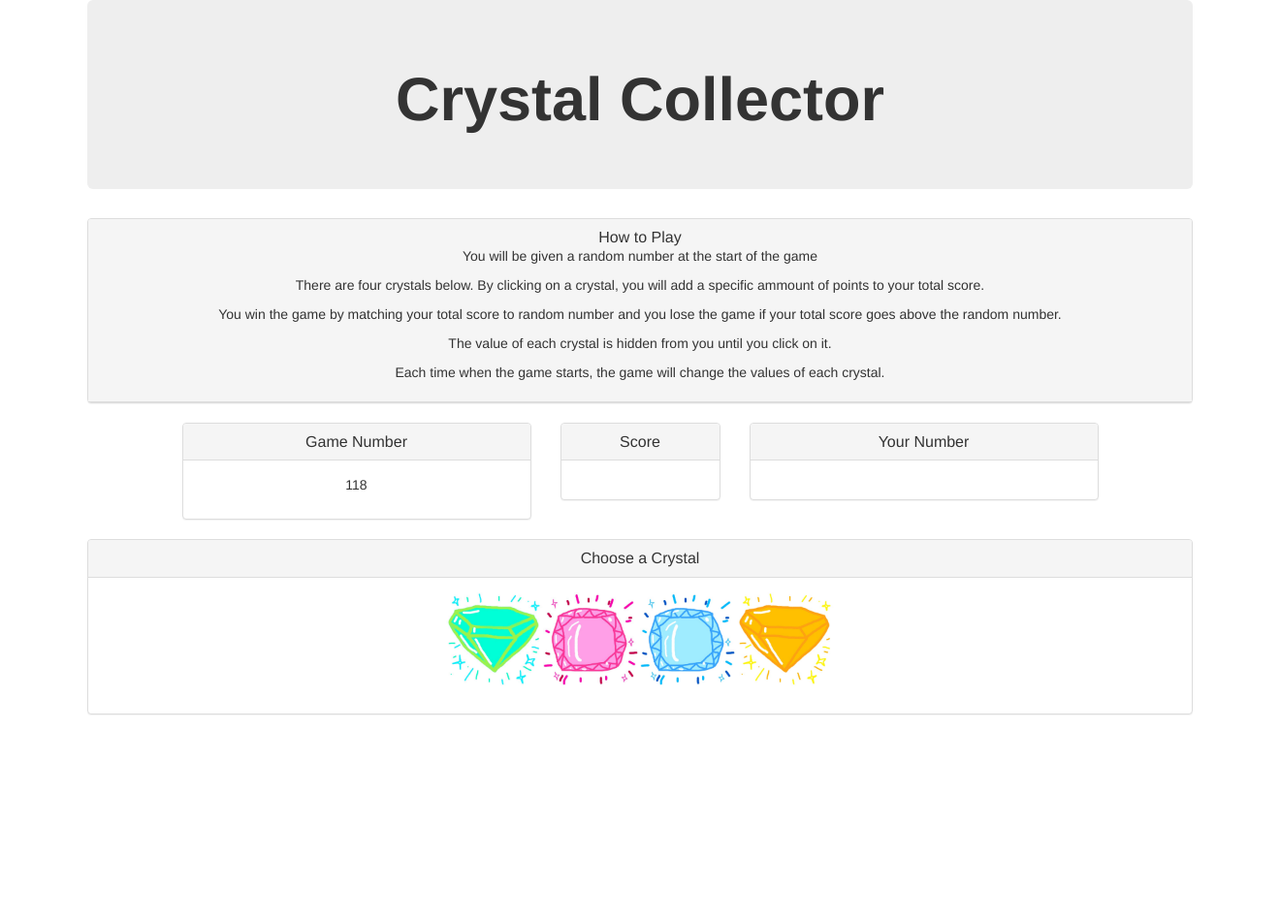
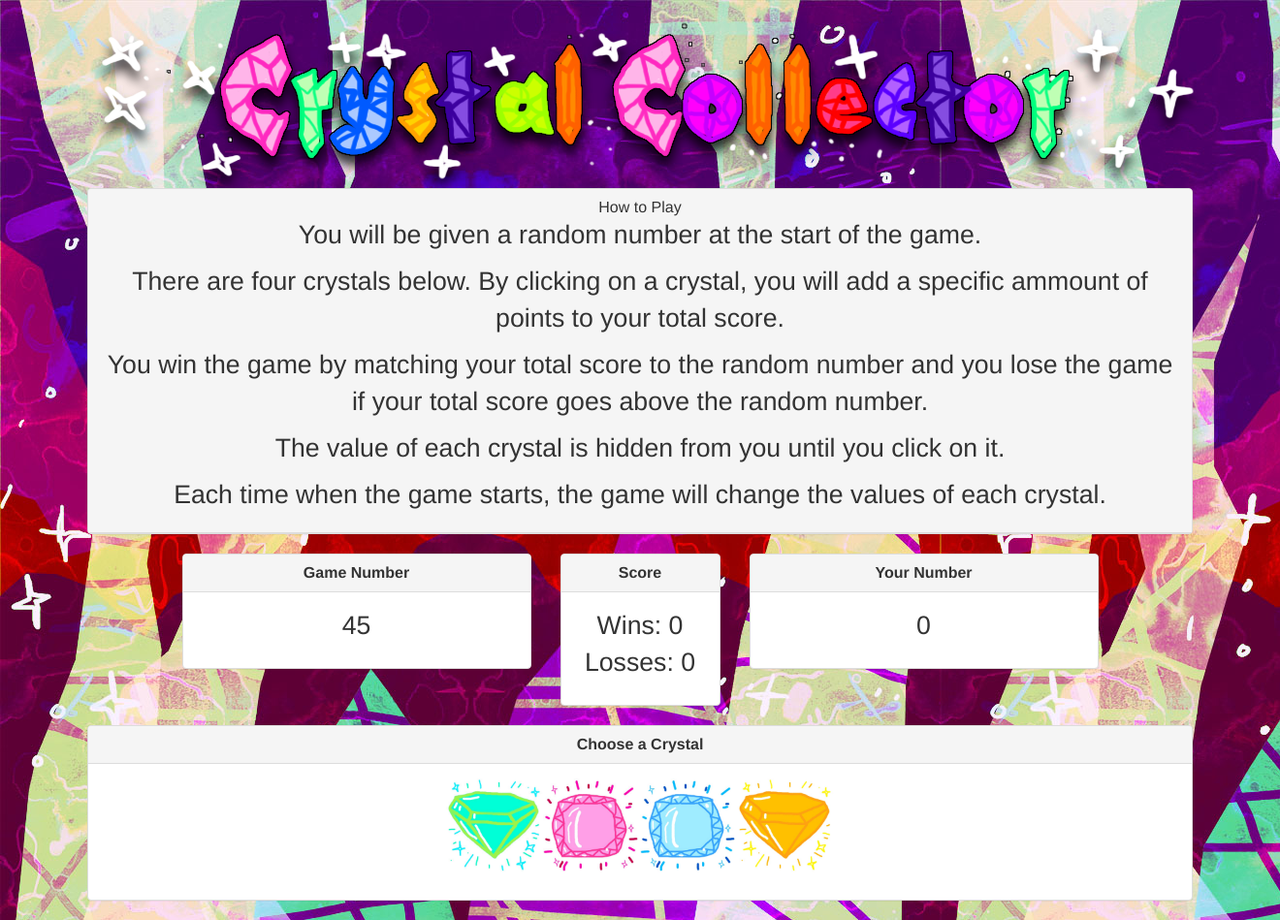
Before and after one commit to y908/week-4-game, a PHP site: page /index.html in a window 1320 px wide. Shown: the whole page at 97% size. Before the commit the page ends 737 px from the top, so only its background shows below. Run offline with PHP 8.4, Linux system fonts and the light colour scheme.

Commit message:
homework week4 edit 4

```diff
--- a/assets/css/style.css
+++ b/assets/css/style.css
@@ -1,7 +1,26 @@
-p {
-	text-align: center;
+body  {
+	background-image: url("../images/Cave2.jpg");
 }
+
 
 h3{
 	text-align: center;
+	font-size: 300px;
 }
+
+
+.title {
+	margin-top: 20px;
+	margin-right: 20px;
+	text-align: center;
+	color: #f87cee;
+	font-size: 80px;
+	font-family: Impact, Charcoal, sans-serif;
+	text-shadow: 2px 2px #000000;
+}
+
+p {
+	text-align: center;
+	font-size: 20pt;
+
+}
--- a/assets/javascript/game.js
+++ b/assets/javascript/game.js
@@ -13,33 +13,34 @@ var currentScore; // the players current score
 var gemNumber = [12, 3, 45, 5]; // buttons for gems
 var gemImage = ['assets/images/gem1.jpg', 'assets/images/gem2.jpg', 'assets/images/gem3.jpg', 'assets/images/gem4.jpg']; // buttons for gems
 var message; // alerts the user
-
+var wins = 0; //keeps score for game
+var losses = 0; //keeps score for game
 
 //----When the game starts------
 
 function newGame(){
 
+	//----The Game Score-----
+gameNumber = Math.floor((Math.random() * 108) + 12);
+
+// --------change game number-------------
+$("#gameNum").empty().append(gameNumber);
+
+
+ //----------gem number-------------------
 	for (var i=0; i< gemNumber.length; i++){
-		gemNumber[i] = Math.floor((Math.random() * 22) + 1);
+		gemNumber[i] = Math.floor((Math.random() * 9) + 1);
 	}
+
+//-----score---------
+$("#score").empty().append("Wins: " + wins + "<br>Losses: " + losses);
+
+UserScore = 0;
+$("#yourNum").html(UserScore);
 
 }
 
 newGame();
-
-//----The Game Score-----
-gameNumber = Math.floor((Math.random() * 108) + 12);
-$("#gameNum").append(gameNumber);
-
-
-
-
-//--------Value of Gem Buttons/ User Score--------------
-
-
-$(".gem1").on("click", function(){
-					alert("I was clicked.");
-					});
 
 
 // populate gems and display them
@@ -48,24 +49,29 @@ for (var i=0; i< gemNumber.length; i++){
 			gem2.attr('data-num', gemNumber[i]);
 			gem2.attr('src', gemImage[i]);
 			gem2.attr('alt', '');
-
-
-			// for debugging only
-			gem2.attr('title', gemNumber[i]);
-
-
-
-			gem2.attr('height', '100px');
+	   	gem2.attr('height', '100px');
 			gem2.addClass('gemTwo');
 
 			$('#gemButton').append(gem2);
 }
 
-
+//--------------wins and losses--------------
 
 $('.gemTwo').on('click', function(){
 	UserScore = UserScore + parseInt($(this).data('num'));
 	$('#yourNum').text(UserScore);
+
+
+if (UserScore == gameNumber){
+	alert('You won!');
+	wins++;
+	newGame();
+}else if (UserScore > gameNumber){
+	alert('You lost!');
+	losses++;
+	newGame();
+}
+
 });
 
 
--- a/index.html
+++ b/index.html
@@ -16,9 +16,10 @@
 <!--Container -->
 <div class="container">
 <!--Jumbotron with Title -->
-	<div class="jumbotron">
-		<h1 class= "text-center"><strong>Crystal Collector</strong></h1>
-	</div>
+ <div class="title">
+ 	<img src="assets/images/title.png">
+		<!--Crystal Collector-->
+ </div>
 
 	<div class="row">
 	<!--Left Side -->
@@ -28,9 +29,9 @@
 				<div class="panel-heading">
 					<h3 class="panel-title">How to Play</h3>
 					<div class="info">
-					<p>You will be given a random number at the start of the game</p>
+					<p>You will be given a random number at the start of the game.</p>
 					<p>There are four crystals below. By clicking on a crystal, you will add a specific ammount of points to your total score.</p>
-					<p>You win the game by matching your total score to random number and you lose the game if your total score goes above the random number.</p>
+					<p>You win the game by matching your total score to the random number and you lose the game if your total score goes above the random number.</p>
 					<p>The value of each crystal is hidden from you until you click on it.</p>
 					<p>Each time when the game starts, the game will change the values of each crystal.</p>
 					</div>
@@ -42,7 +43,7 @@
 		<div class="col-md-offset-1 col-lg-4">
 			<div class="panel panel-default">
 				<div class="panel-heading">
-					<h3 class="panel-title">Game Number</h3>
+					<h3 class="panel-title"><strong>Game Number</strong></h3>
 				</div>
 				<div class="panel-body">
 					<div class="text-center">
@@ -55,7 +56,7 @@
     <div class="col-lg-2">
 			<div class="panel panel-default">
 				<div class="panel-heading">
-					<h3 class="panel-title">Score</h3>
+					<h3 class="panel-title"><strong>Score</strong></h3>
 				</div>
 				<div class="panel-body">
 					<div class="text-center">
@@ -69,7 +70,7 @@
 		<div class="col-lg-4">
 			<div class="panel panel-default">
 				<div class="panel-heading">
-					<h3 class="panel-title">Your Number</h3>
+					<h3 class="panel-title"><strong>Your Number</strong></h3>
 				</div>
 				<div class="panel-body">
 					<div class="text-center">
@@ -82,7 +83,7 @@
 		<div class="col-lg-12">
 			<div class="panel panel-default">
 				<div class="panel-heading">
-					<h3 class="panel-title">Choose a Crystal</h3>
+					<h3 class="panel-title"><strong>Choose a Crystal</strong></h3>
 				</div>
 				<div class="panel-body">
 					<div class="text-center">
```
Also changed, not shown: assets/images/Cave2.jpg (added), assets/images/title.png (added).
